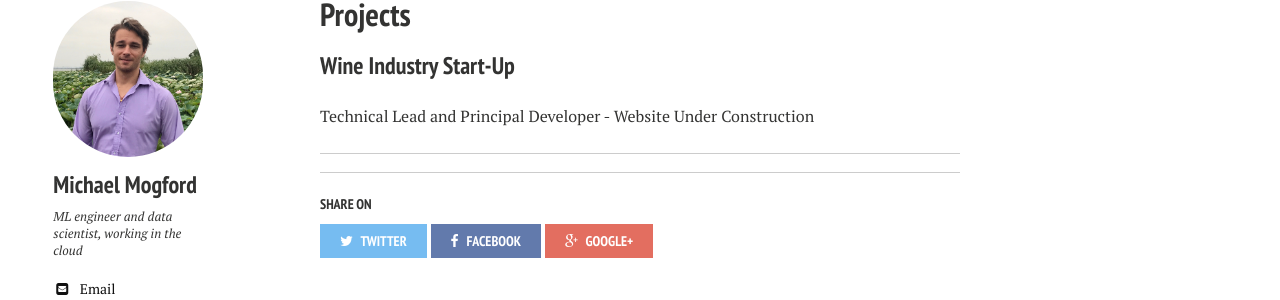
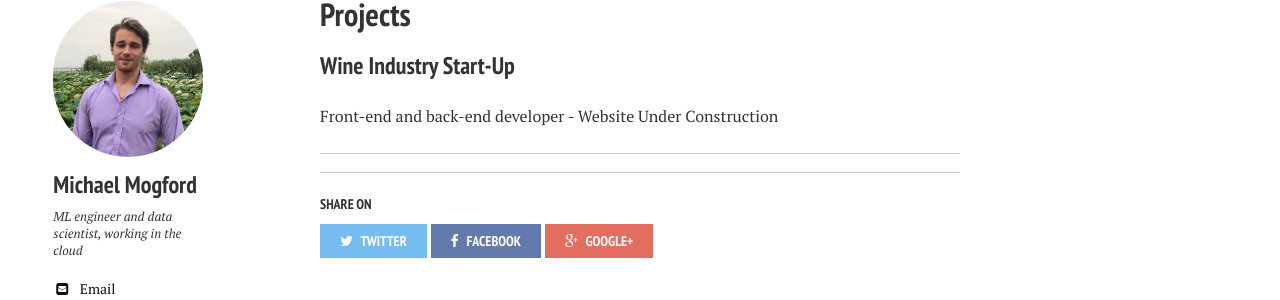
Before and after one commit to MLMogford/MLMogford.github.io, a Jekyll site: the page built from projects/index.md, in a window 1280 px wide. Shown: the part 454-754 px from the top of the page. Built offline with Jekyll 4.4.1, drawn with Linux system fonts in a browser that asks for light colours; nearby versions of some CDN libraries.

Commit message:
Update index.md

```diff
--- a/projects/index.md
+++ b/projects/index.md
@@ -13,6 +13,6 @@ image:
 
 ### Wine Industry Start-Up
 
- Technical Lead and Principal Developer - Website Under Construction
+ Front-end and back-end developer - Website Under Construction
 
  ---------------
```
